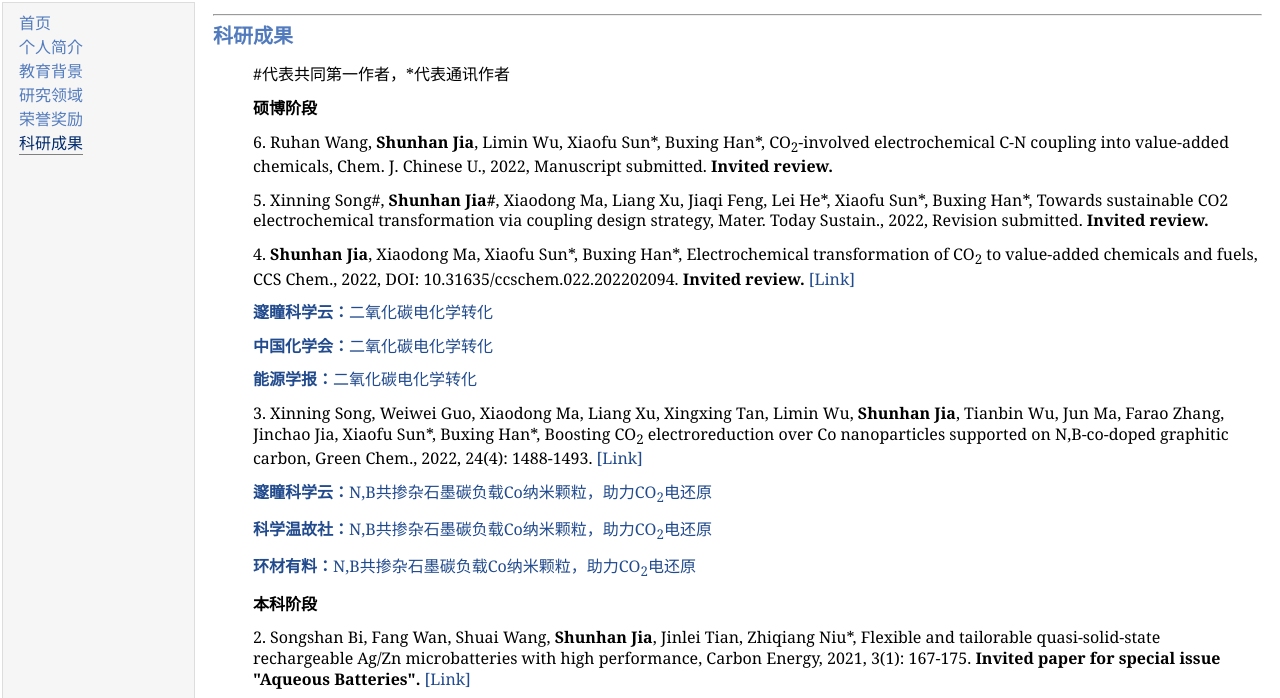
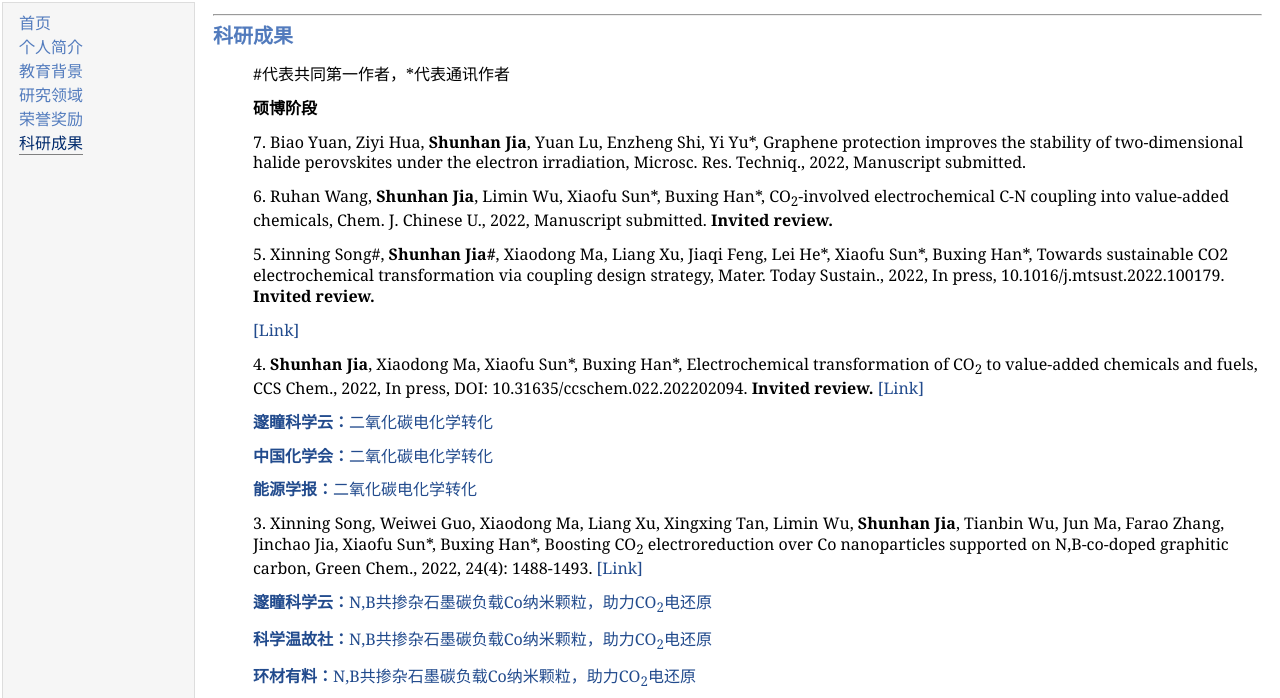
Before and after one commit to shunhanjia/shunhanjia.github.io, a plain HTML site: page 6_publications.html in a window 1280 px wide. Shown: the part 81-779 px from the top of the page. Drawn offline with Linux system fonts and the light colour scheme.

Commit message:
Update 6_publications.html

```diff
--- a/6_publications.html
+++ b/6_publications.html
@@ -31,11 +31,13 @@
 
 <p><b>硕博阶段</b><p>
 
+<p>7. Biao Yuan, Ziyi Hua, <b>Shunhan Jia</b>, Yuan Lu, Enzheng Shi, Yi Yu*, Graphene protection improves the stability of two-dimensional halide perovskites under the electron irradiation, Microsc. Res. Techniq., 2022, Manuscript submitted.
+
 <p>6. Ruhan Wang, <b>Shunhan Jia</b>, Limin Wu, Xiaofu Sun*, Buxing Han*, CO<sub>2</sub>-involved electrochemical C-N coupling into value-added chemicals, Chem. J. Chinese U., 2022, Manuscript submitted. <b>Invited review.</b></p>
 
-<p>5. Xinning Song#, <b>Shunhan Jia#</b>, Xiaodong Ma, Liang Xu, Jiaqi Feng, Lei He*, Xiaofu Sun*, Buxing Han*, Towards sustainable CO2 electrochemical transformation via coupling design strategy, Mater. Today Sustain., 2022, Revision submitted. <b>Invited review.</b></p>
+<p>5. Xinning Song#, <b>Shunhan Jia#</b>, Xiaodong Ma, Liang Xu, Jiaqi Feng, Lei He*, Xiaofu Sun*, Buxing Han*, Towards sustainable CO2 electrochemical transformation via coupling design strategy, Mater. Today Sustain., 2022, In press, 10.1016/j.mtsust.2022.100179. <b>Invited review.</b></p> <a href="https://doi.org/10.1016/j.mtsust.2022.100179"  target="_blank">[Link]</a></p>
 
-<p>4. <b>Shunhan Jia</b>, Xiaodong Ma, Xiaofu Sun*, Buxing Han*, Electrochemical transformation of CO<sub>2</sub> to value-added chemicals and fuels, CCS Chem., 2022, DOI: 10.31635/ccschem.022.202202094. <b>Invited review.</b> <a href="https://www.chinesechemsoc.org/doi/10.31635/ccschem.022.202202094"  target="_blank">[Link]</a></p>
+<p>4. <b>Shunhan Jia</b>, Xiaodong Ma, Xiaofu Sun*, Buxing Han*, Electrochemical transformation of CO<sub>2</sub> to value-added chemicals and fuels, CCS Chem., 2022, In press, DOI: 10.31635/ccschem.022.202202094. <b>Invited review.</b> <a href="https://www.chinesechemsoc.org/doi/10.31635/ccschem.022.202202094"  target="_blank">[Link]</a></p>
 <p><a href="https://mp.weixin.qq.com/s/IiJbS4ZCADuF1yRzcVRWOA"  target="_blank"><b>邃瞳科学云：</b>二氧化碳电化学转化</a></p>
 <p><a href="https://mp.weixin.qq.com/s/v52fyIQ8CQ2d9jA69wmbww"  target="_blank"><b>中国化学会：</b>二氧化碳电化学转化</a></p>
 <p><a href="https://mp.weixin.qq.com/s/daM3AiCG3Mx1jQTpWcCfIA"  target="_blank"><b>能源学报：</b>二氧化碳电化学转化</a></p>
```
